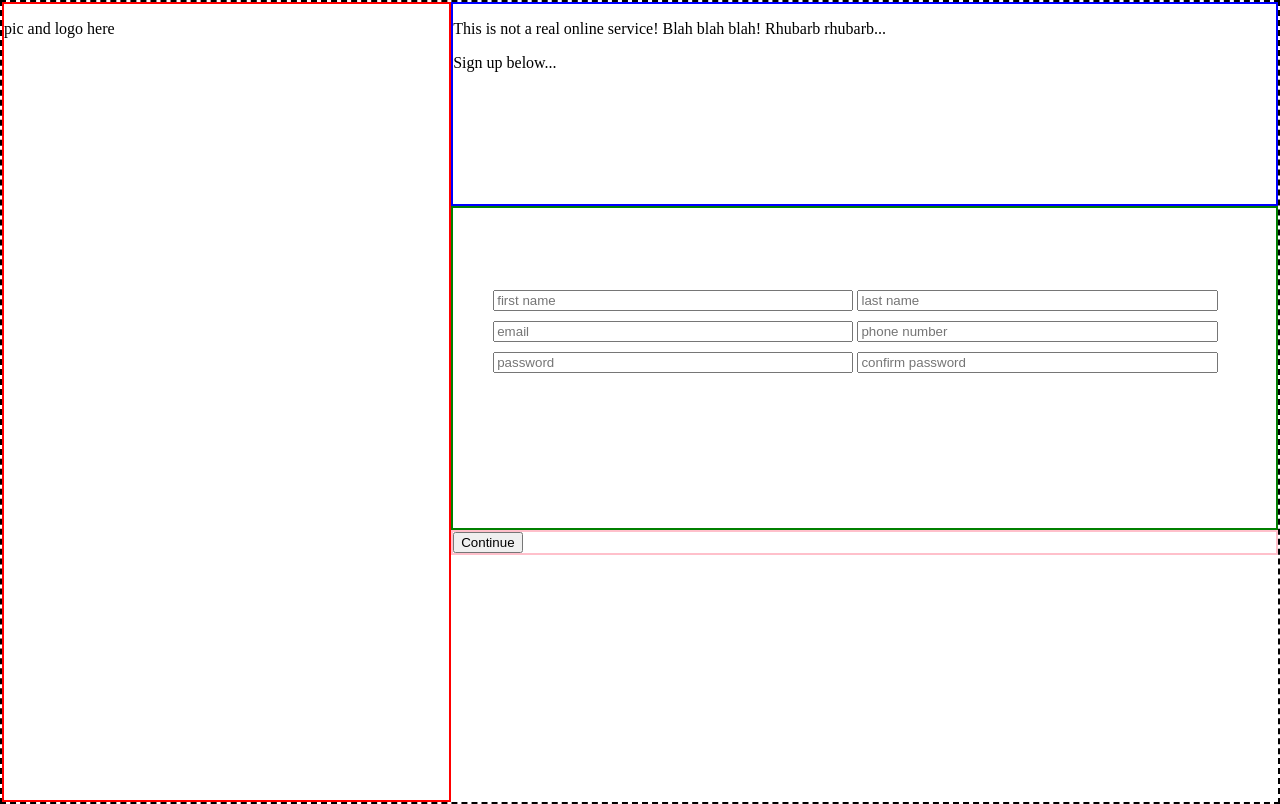
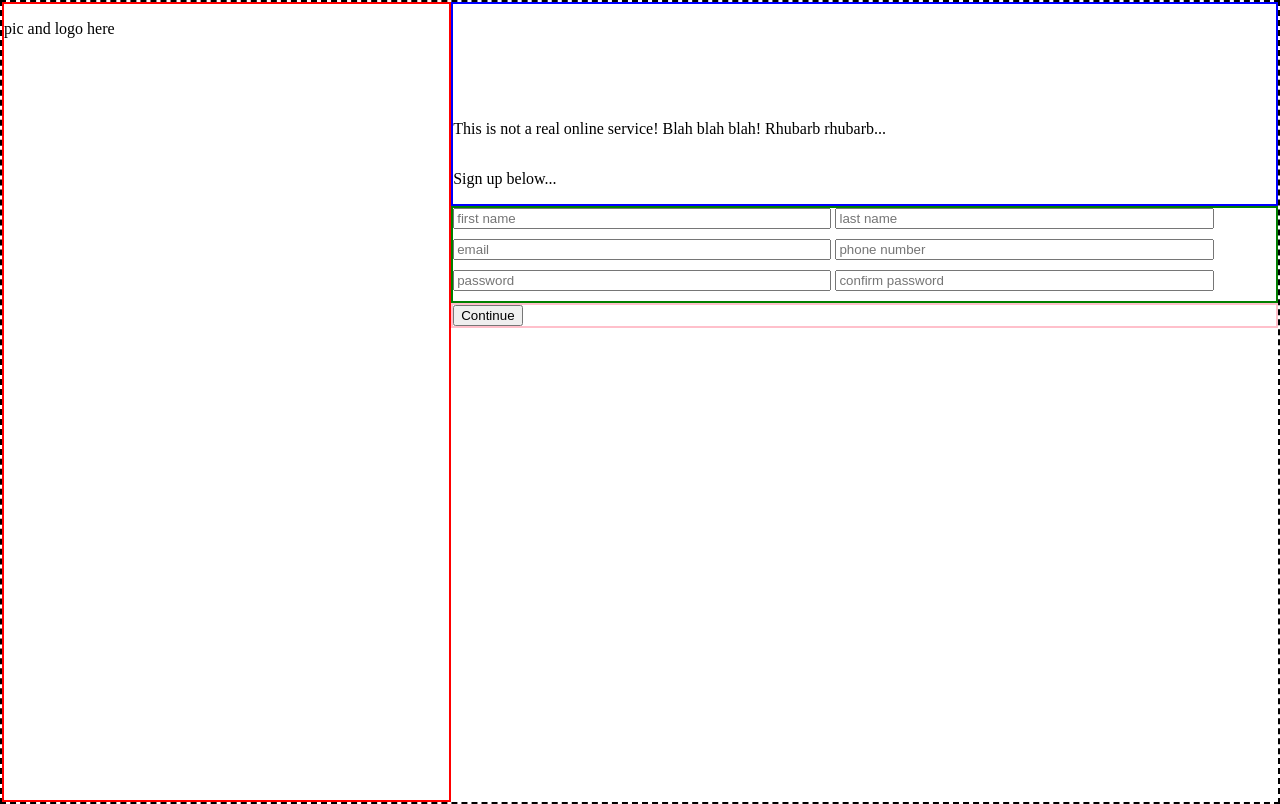
Before and after one commit to joelc95/sign-up-form, a plain HTML site: page index.html in a window 1280 px wide. Drawn offline with Linux system fonts and the light colour scheme.

Commit message:
Added class and basic styling for inputs

```diff
--- a/css/style.css
+++ b/css/style.css
@@ -15,29 +15,32 @@ body {
 }
 
 .header-container {
+  display: flex;
+  flex-direction: column;
   height: 25%;
   border: blue solid 2px;
+  justify-content: flex-end;
 }
 
 .form-container {
-  height: 40%;
-
   border: green solid 2px;
+  display: flex;
 }
 
 ul {
-  margin-top: 10%;
+  padding: 0;
+  margin: 0;
 }
 
 li {
   display: inline;
 }
 
-li input {
+.form-input {
   margin-bottom: 10px;
   width: 45%;
 }
 
 .button-container {
-  border: pink solid 2px;;
+  border: pink solid 2px;
 }
--- a/index.html
+++ b/index.html
@@ -31,22 +31,22 @@
             <input class="form-input" name='first-name' type="text" placeholder='first name'required="">
           </li>
           <li>
-            <input name="last-name" type="text" placeholder="last name" required="">
+            <input class="form-input" name="last-name" type="text" placeholder="last name" required="">
           </li>
           <li>
             <!-- <label for="email">Email</label> -->
-            <input name='email' type="email" placeholder='email' required="">
+            <input class="form-input" name='email' type="email" placeholder='email' required="">
           </li>
           <li>
-            <input name="phone-number" type="text" placeholder="phone number" >
+            <input class="form-input" name="phone-number" type="text" placeholder="phone number" >
           </li>
           <li>
             <!-- <label for="password">Password</label> -->
-            <input id='password' name='password' type="password" placeholder="password" required="">
+            <input class="form-input" id='password' name='password' type="password" placeholder="password" required="">
           </li>
           <li>
             <!-- <label for="confirm-password">Confirm Password</label> -->
-            <input id="confirm-password" name='confirm-password' type="password" placeholder="confirm password" required="">
+            <input class="form-input" id="confirm-password" name='confirm-password' type="password" placeholder="confirm password" required="">
           </li>
         </ul>
       </form>
```
